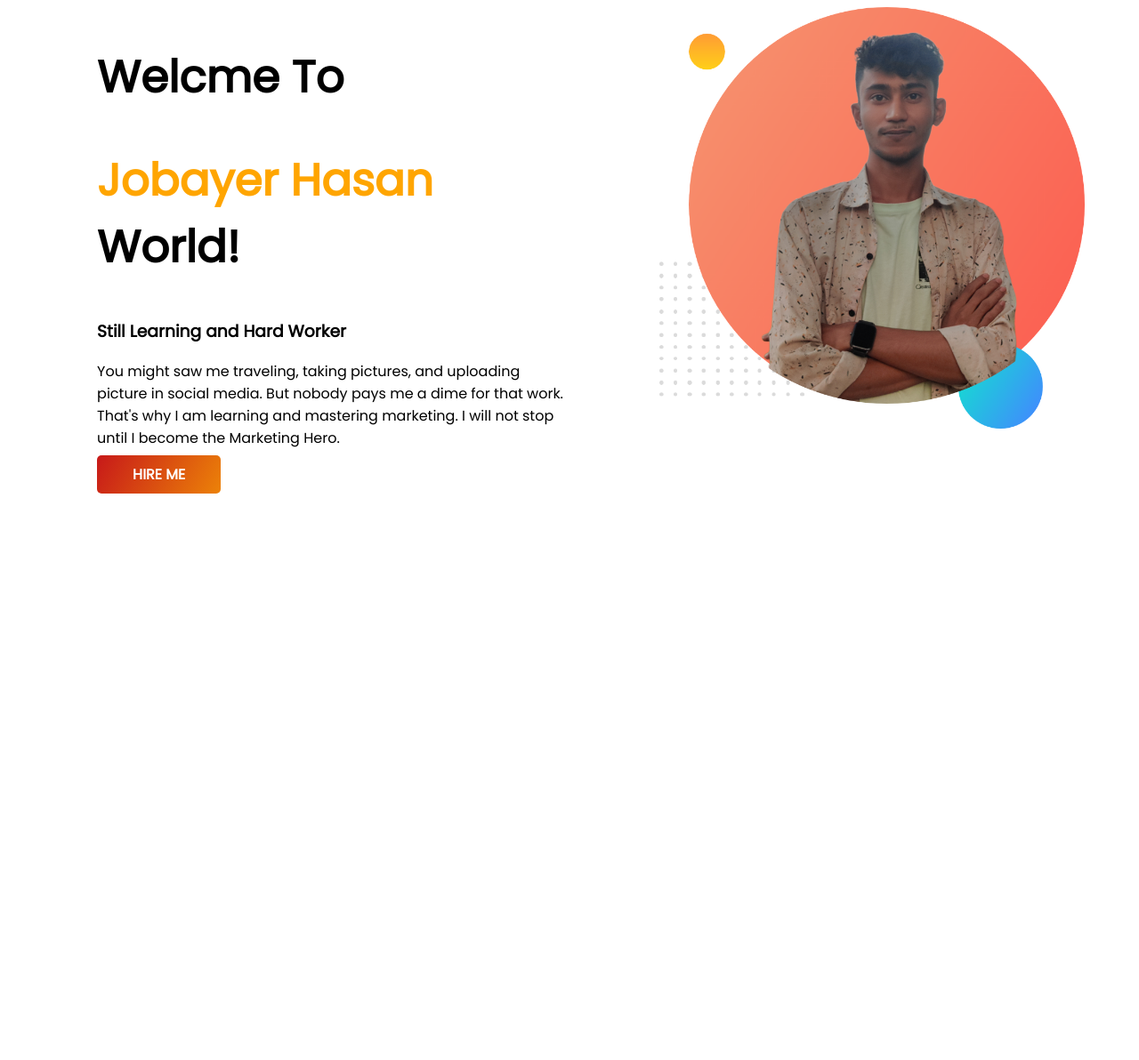
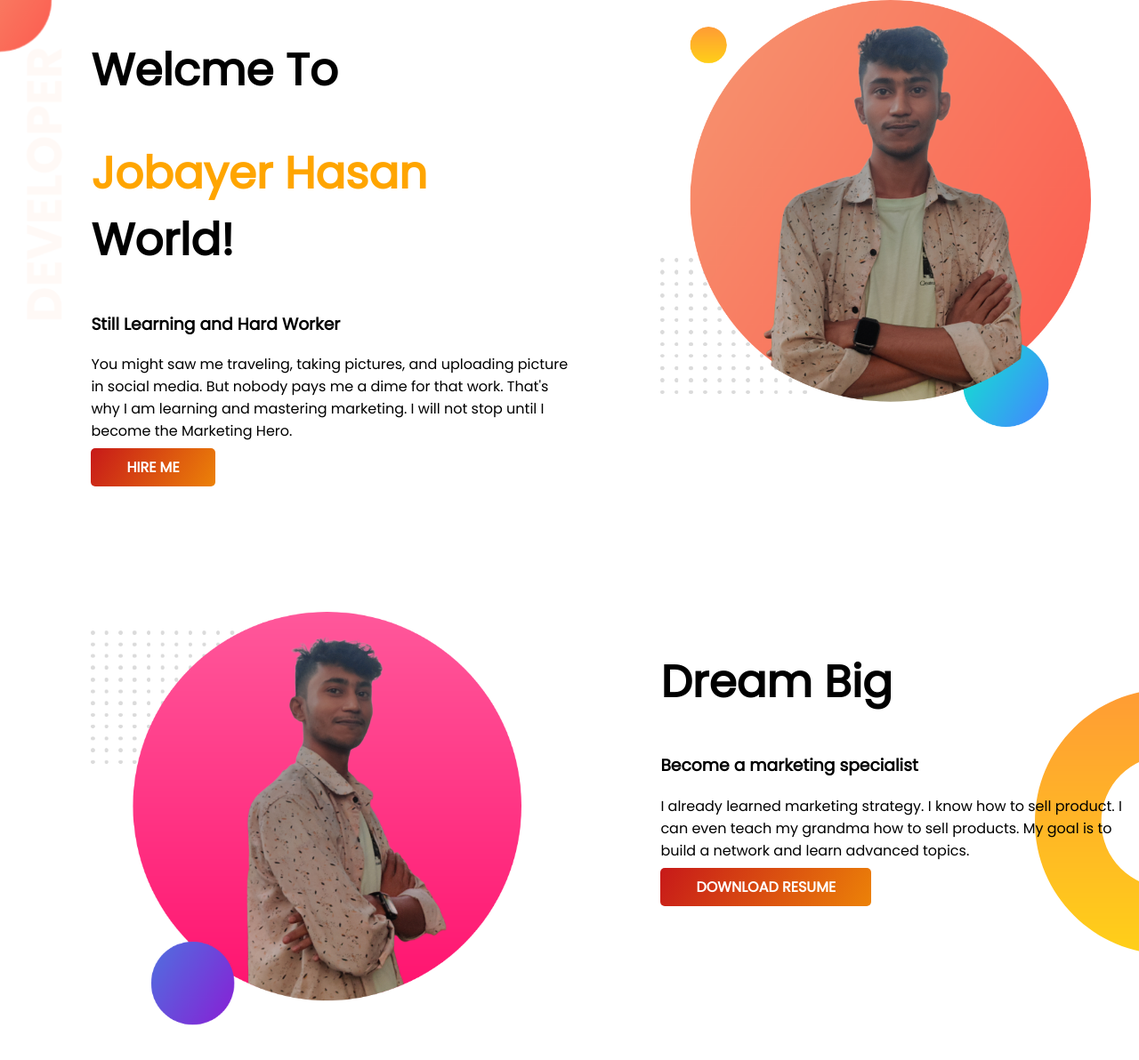
Before and after one commit to rhkhanofficial/zubair-portfolio, a plain HTML site: page index.html in a window 1280 px wide. Shown: the whole page at 89% size. Before the commit the page ends 800 px from the top, so only its background shows below. Drawn offline with Linux system fonts and the light colour scheme.

Commit message:
dream section complete

```diff
--- a/index.html
+++ b/index.html
@@ -13,7 +13,7 @@
 </head>
 
 <body>
-    <section>
+    <section class="top-banner">
         <div class="half-width">
             <h1>Welcme To</h1>
             <h1><span class="name-color">Jobayer Hasan</span> World!</h1>
@@ -24,7 +24,18 @@
             <a class="link-button" target="_blank" href="https://www.linkedin.com/in/jobayer-hasan-879318256/">HIRE ME</a>
         </div>
         <div class="half-width">
-            <img src="images/zubair-bg.png" alt="Zubair picture">
+            <img src="images/zubair-bg.png" alt="Jobayer picture">
+        </div>
+    </section>
+    <section class="dream-big">
+        <div class="half-width">
+            <img src="images/zubair-bg2.png" alt="Jobayer picture">
+        </div>
+        <div class="half-width">
+            <h1>Dream Big</h1>
+            <h3>Become a marketing specialist</h3>
+            <p>I already learned marketing strategy. I know how to sell product. I can even teach my grandma how to sell products. My goal is to build a network and learn advanced topics.</p>
+            <a class="link-button" target="_blank" href="https://www.linkedin.com/in/jobayer-hasan-879318256/">DOWNLOAD RESUME</a>
         </div>
     </section>
 </body>
--- a/style.css
+++ b/style.css
@@ -1,5 +1,6 @@
 body{
     font-family: 'Poppins', sans-serif;
+    margin: 0;
 }
 
 h1{
@@ -10,6 +11,7 @@ h1{
 }
 section{
     display: flex;
+    margin-bottom: 150px;
 }
 .half-width{
     width: 50%;
@@ -25,6 +27,13 @@ section{
     border-radius: 5px;
     font-weight: 700;
     color: white;
-
-
 }
+.top-banner{
+    background-image: url(images/top-banner.png);
+    background-repeat: no-repeat;
+}
+.dream-big{
+    background-image: url(images/dream-bg.png);
+    background-repeat: no-repeat;
+    background-position: right;
+}
```
Also changed, not shown: images/zubair-bg2.png (added).
